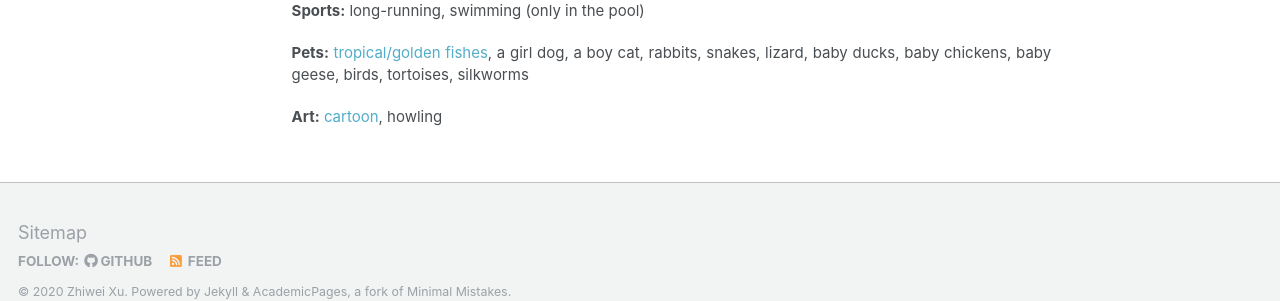
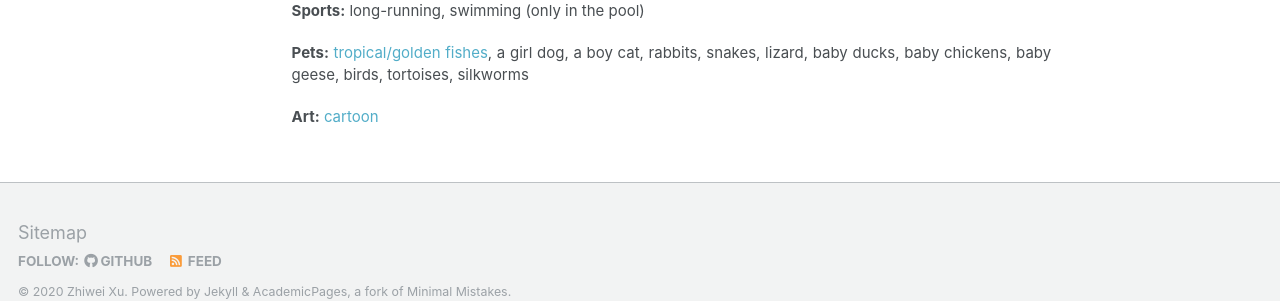
Before and after one commit to zwxu064/zwxu064.github.io, a Jekyll site: the page built from _pages/about.html, in a window 1280 px wide and 900 px high, scrolled down 3019 px. Shown: the part 563-864 px from the top of the window. Built offline with Jekyll 4.4.1, drawn with Linux system fonts in a browser that asks for light colours.

Commit message:
Update about.html

```diff
--- a/_pages/about.html
+++ b/_pages/about.html
@@ -236,5 +236,5 @@ redirect_from:
 <p class="alignlefttab"><strong>Pets:</strong> <a href="fishes">tropical/golden fishes</a>, a girl dog, a boy cat, rabbits, snakes, lizard, baby ducks, baby chickens, baby geese, birds, tortoises, silkworms</p>
 <div style="clear: both;"></div>
 
-<p class="alignlefttab"><strong>Art:</strong> <a href="cartoon">cartoon</a>, howling</p>
+<p class="alignlefttab"><strong>Art:</strong> <a href="cartoon">cartoon</a></p>
 <div style="clear: both;"></div>
```
